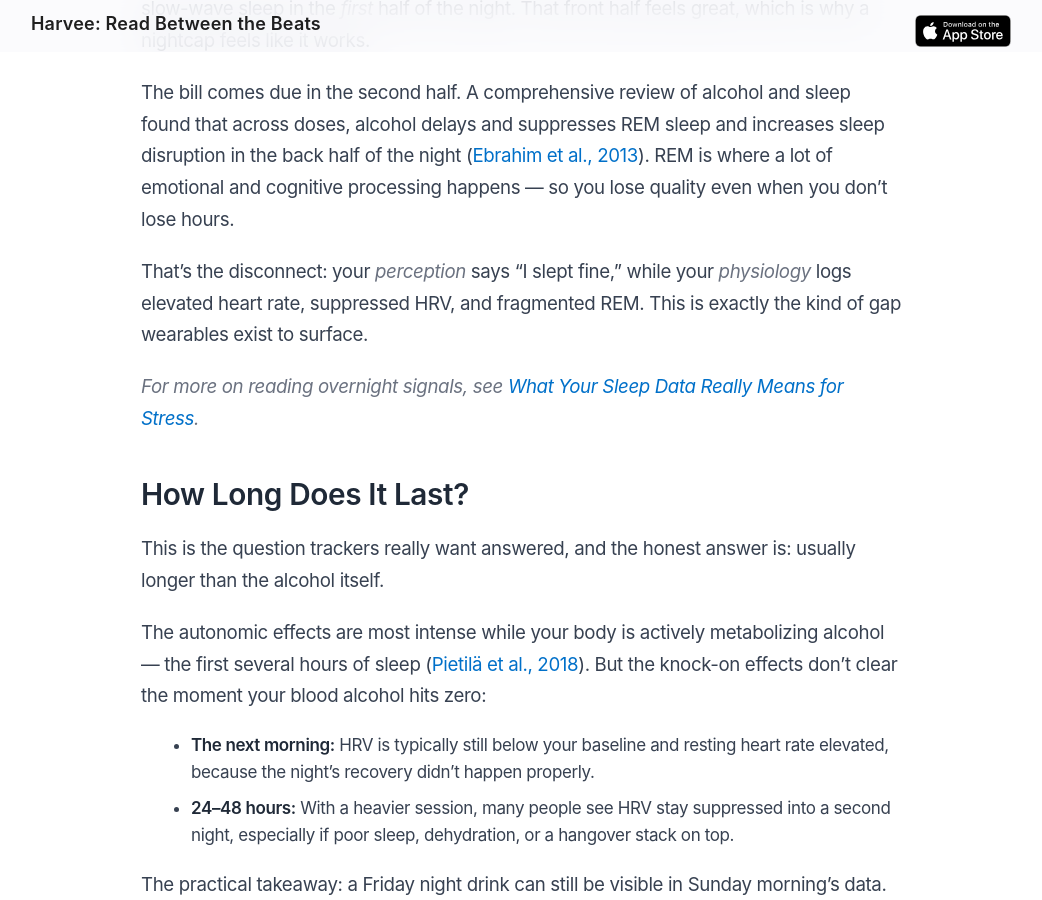
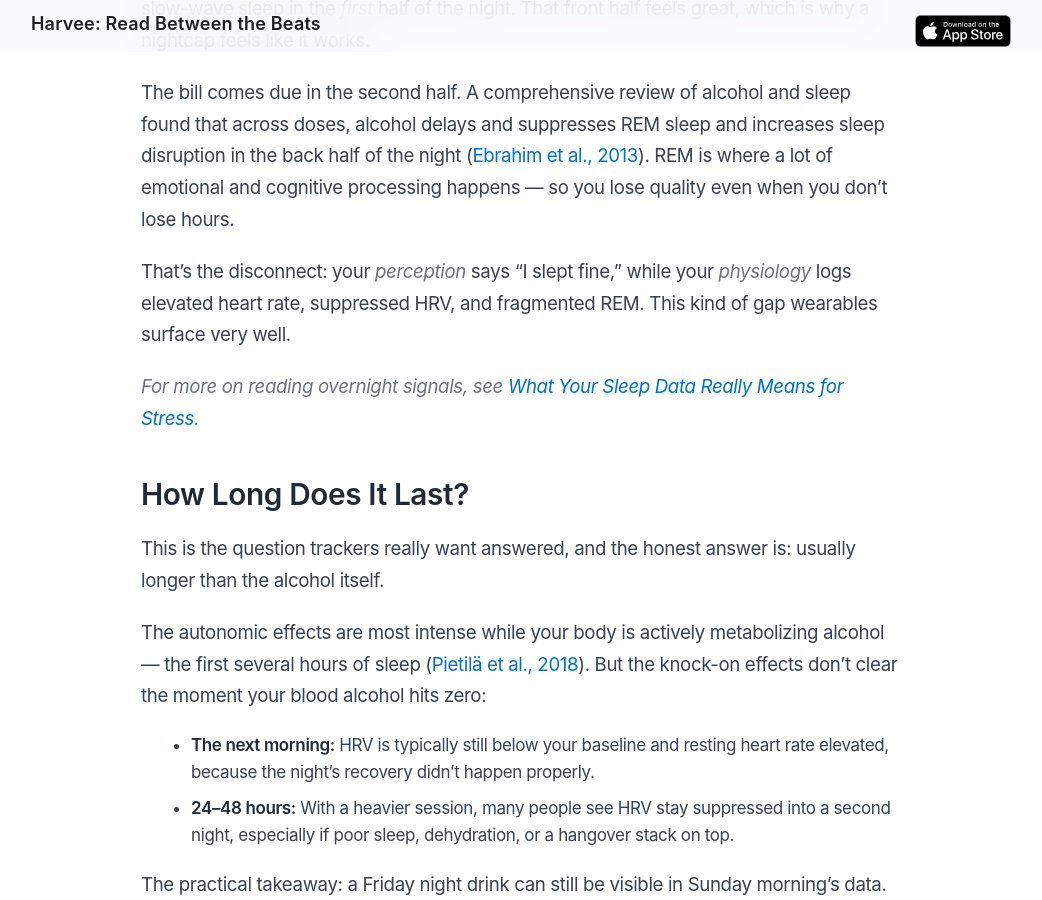
Before and after one commit to artkirillov/harvee-website, a Jekyll site: the page built from _posts/2026-06-22-how-alcohol-affects-your-hrv.md, in a window 1280 px wide and 900 px high, scrolled down 2863 px. Shown: the whole window, without its empty margins (119-1161 px from the left). Built offline with Jekyll 4.4.1, drawn with Linux system fonts in a browser that asks for light colours.

Commit message:
Remove exactly from the posts to make them sound less like AI generated

```diff
--- a/_posts/2026-06-22-how-alcohol-affects-your-hrv.md
+++ b/_posts/2026-06-22-how-alcohol-affects-your-hrv.md
@@ -60,7 +60,7 @@ Here's the trap. Alcohol is a sedative, so it often helps you fall asleep faster
 
 The bill comes due in the second half. A comprehensive review of alcohol and sleep found that across doses, alcohol delays and suppresses REM sleep and increases sleep disruption in the back half of the night ([Ebrahim et al., 2013](https://pubmed.ncbi.nlm.nih.gov/23347102/)). REM is where a lot of emotional and cognitive processing happens — so you lose quality even when you don't lose hours.
 
-That's the disconnect: your *perception* says "I slept fine," while your *physiology* logs elevated heart rate, suppressed HRV, and fragmented REM. This is exactly the kind of gap wearables exist to surface.
+That's the disconnect: your *perception* says "I slept fine," while your *physiology* logs elevated heart rate, suppressed HRV, and fragmented REM. This kind of gap wearables surface very well.
 
 *For more on reading overnight signals, see [What Your Sleep Data Really Means for Stress](/blog/what-your-sleep-data-really-means-for-stress).*
 
```
Also changed, not shown: _posts/2025-10-05-burnout-prevention-wearables-jalapeno-popper.md (+1 -1 lines), _posts/2025-10-18-how-to-interpret-apple-watch-heart-rate-variability.md (+1 -1 lines), _posts/2025-11-06-harvee-is-live-understand-your-stress-like-never-before.md (+1 -1 lines), _posts/2026-02-14-the-best-hrv-trackers-for-apple-watch.md (+1 -1 lines).
